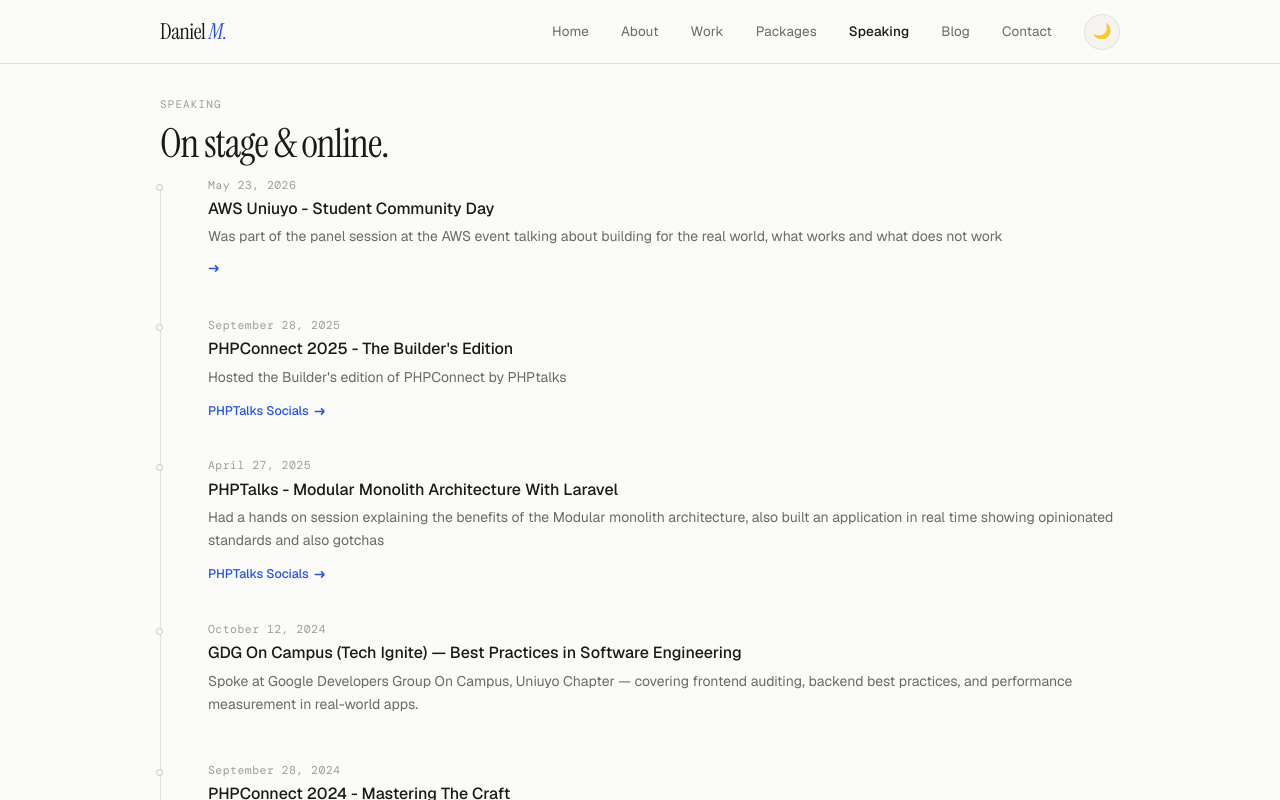
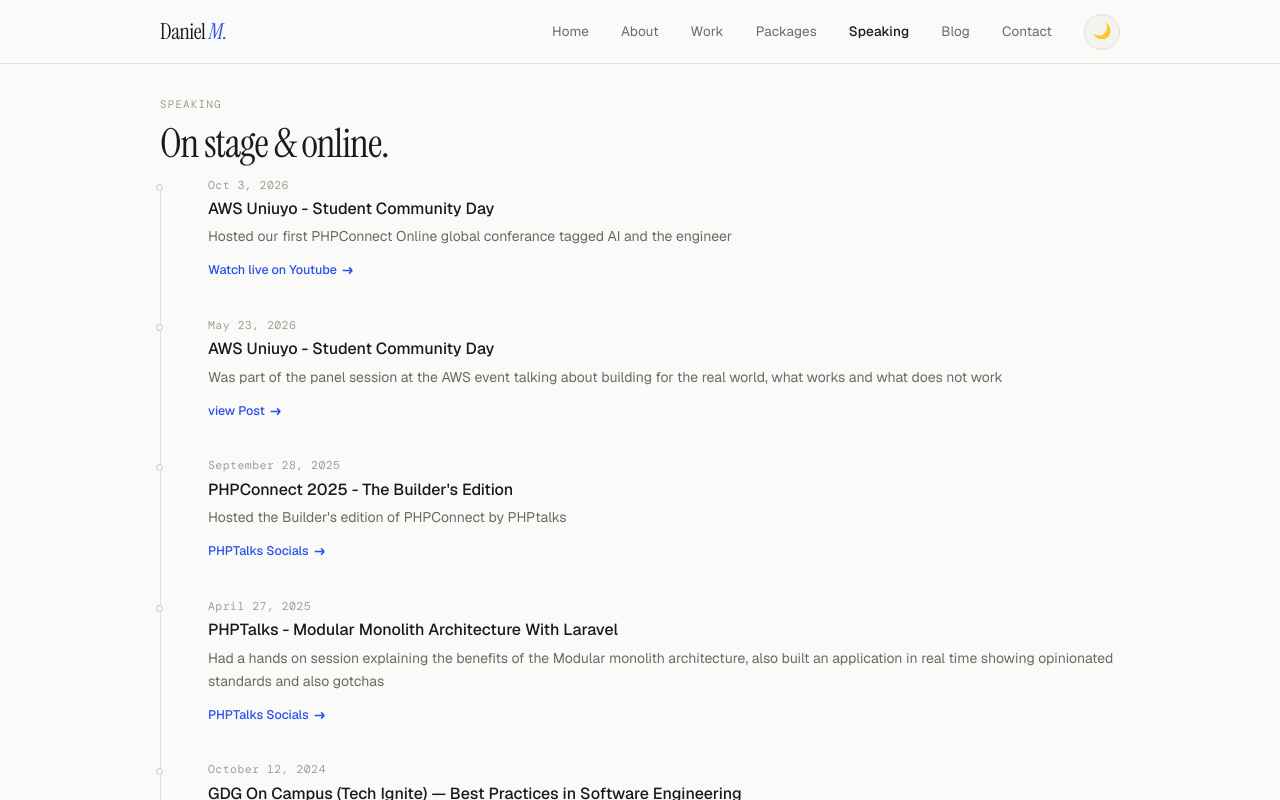
Before and after one commit to DanielMabadeje/myprofile, a Vue app: page /speaking in a window 1280 px wide. Shown: the top 800 px of the page. Built offline with nearby package versions, Linux system fonts and the light colour scheme.

Commit message:
Update portfolio.js with new entries and links
Removed commented-out Xiela entry and updated Middey link. Added new speaking event for AWS Uniuyo.

```diff
--- a/src/data/portfolio.js
+++ b/src/data/portfolio.js
@@ -27,16 +27,16 @@
     title: 'Gbefunwa',
     desc: 'Managed WordPress hosting company.',
   },
+  // {
+  //   cat: 'team',
+  //   link: 'https://xiela.online/',
+  //   img: 'https://miro.medium.com/v2/resize:fit:1400/1*z7smcoXEOrrwFLx15RujVQ.png',
+  //   title: 'Xiela',
+  //   desc: 'A management tool for smart schools.',
+  // },
   {
     cat: 'team',
-    link: 'https://xiela.online/',
-    img: 'https://miro.medium.com/v2/resize:fit:1400/1*z7smcoXEOrrwFLx15RujVQ.png',
-    title: 'Xiela',
-    desc: 'A management tool for smart schools.',
-  },
-  {
-    cat: 'team',
-    link: '#',
+    link: 'https://middey.com/',
     img: 'https://cdn1.vc4a.com/media/2022/09/Middey-Logo-RGB-JPGFILES_Horizontal-Logo-Gold-Background-1024x512.jpg',
     title: 'Middey Technologies',
     desc: 'Modern era payments, payroll & accounting platform.',
@@ -136,11 +136,19 @@
 
 export const speakingEvents = [
   {
+    date: 'Oct 3, 2026',
+    title: "AWS Uniuyo - Student Community Day ",
+    desc: "Hosted our first PHPConnect Online global conferance tagged AI and the engineer",
+    link: 'https://www.youtube.com/watch?v=-OwKO_-bHEc&t=12259s',
+    linkLabel: "Watch live on Youtube",
+  },
+
+  {
     date: 'May 23, 2026',
     title: "AWS Uniuyo - Student Community Day ",
     desc: 'Was part of the panel session at the AWS event talking about building for the real world, what works and what does not work',
     link: 'https://www.instagram.com/p/DYjkjBhso8k/',
-    linkLabel: null,
+    linkLabel: "view Post",
   },
 
   {
```
